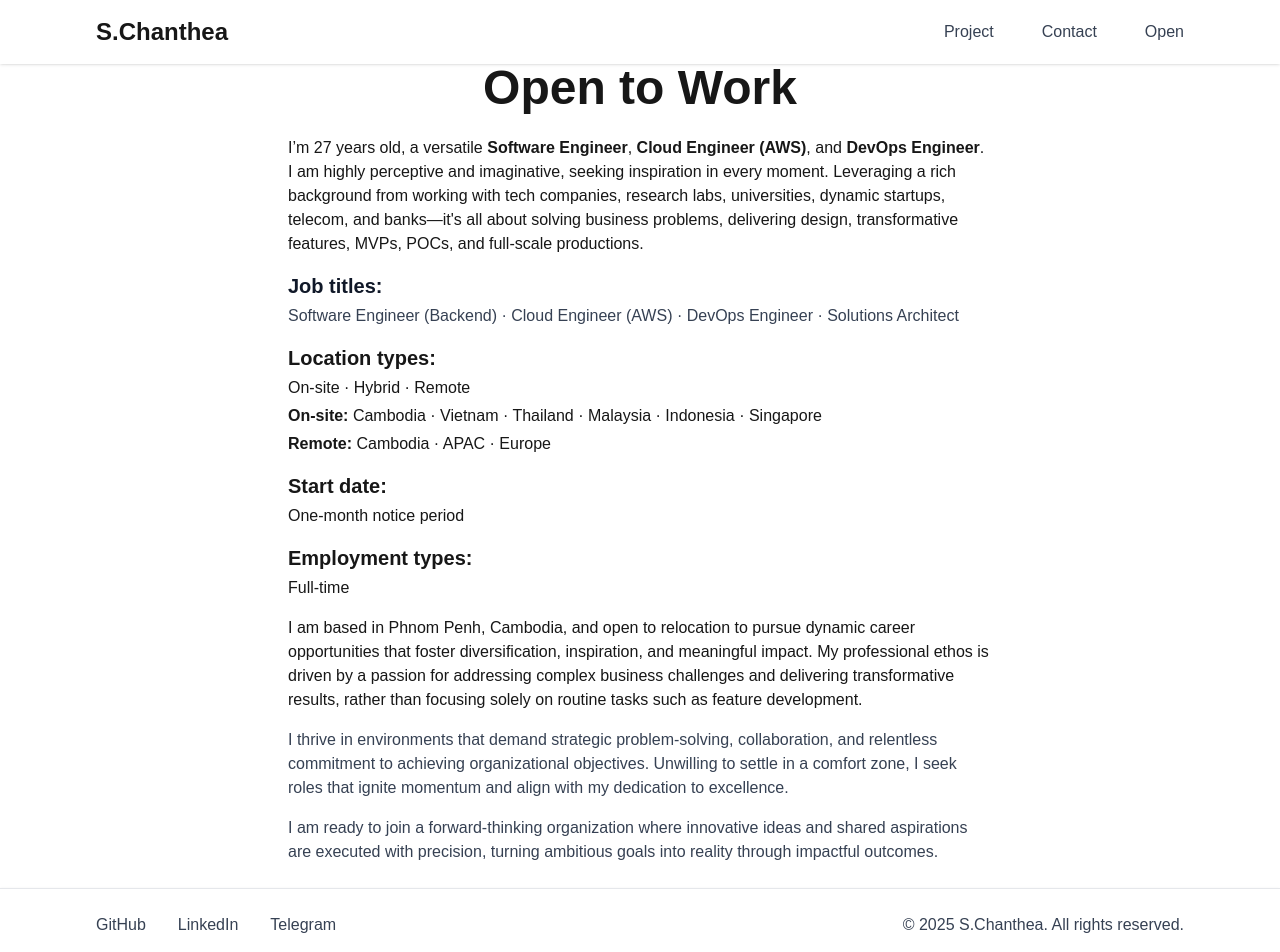
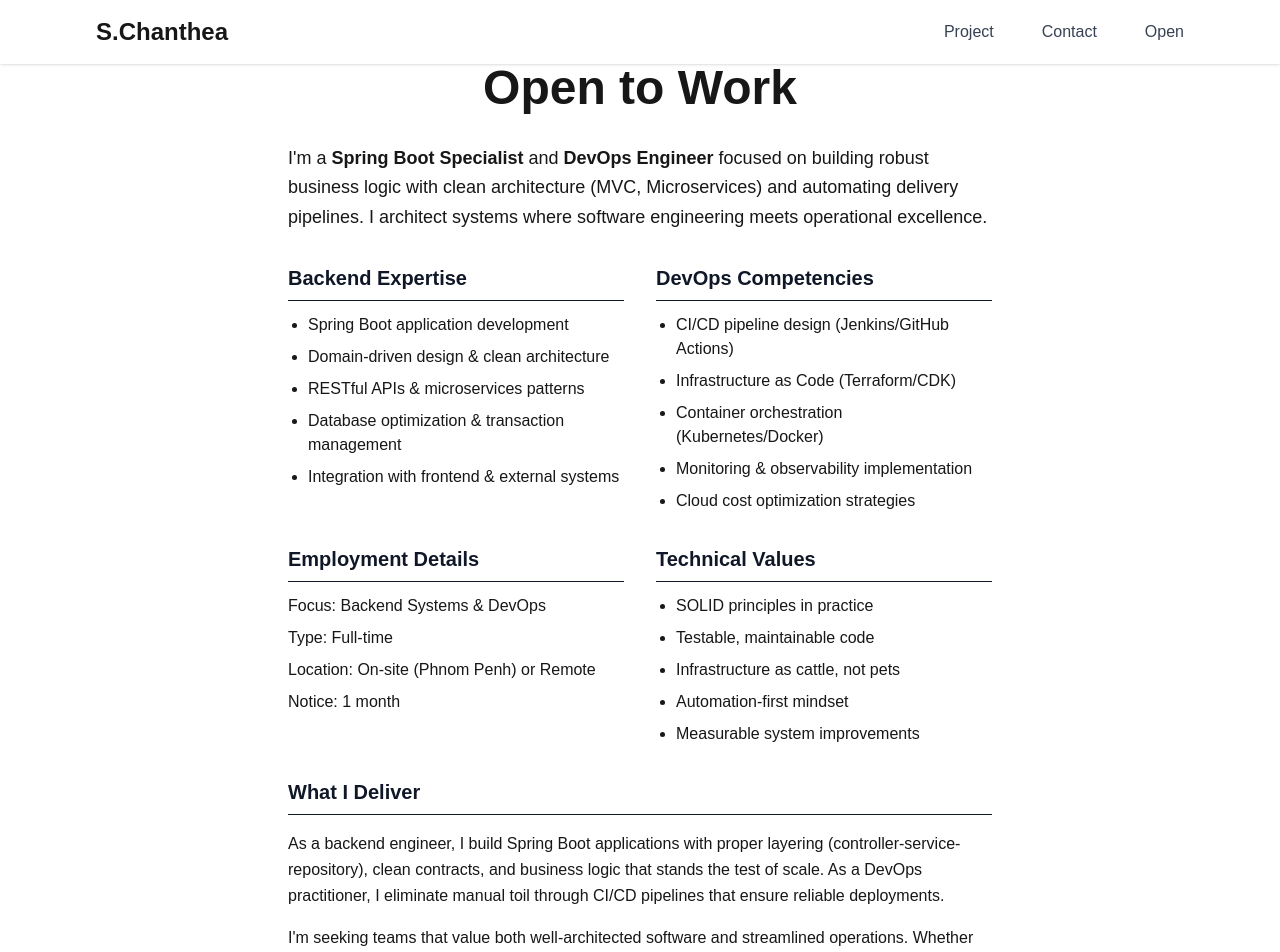
Before and after one commit to wh04m1-dev/sengchanthea, a Next.js app: page /open-to-work in a window 1280 px wide. Shown: the top 952 px of the page. Built offline with nearby package versions, Linux system fonts and the light colour scheme.

Commit message:
push to test

```diff
--- a/src/app/contact/page.tsx
+++ b/src/app/contact/page.tsx
@@ -31,7 +31,6 @@ export default function ContactPage() {
     <main className="min-h-[calc(100vh-200px)] flex items-center py-12 md:py-24">
       <section className="container mx-auto px-4 max-w-6xl">
         <div className="flex flex-col lg:flex-row gap-12 items-start p-8">
-
           <div className="lg:w-1/2">
             <h5 className="text-xl font-medium text-gray-500 mb-2">
               You want to say something?
@@ -52,7 +51,8 @@ export default function ContactPage() {
             </h2>
             <div className="space-y-4">
               {contacts.map((contact, index) => {
-                const IconComponent = iconComponents[contact.iconName as keyof IconComponents];
+                const IconComponent =
+                  iconComponents[contact.iconName as keyof IconComponents];
                 return (
                   <div
                     key={index}
--- a/src/app/open-to-work/page.tsx
+++ b/src/app/open-to-work/page.tsx
@@ -1,76 +1,108 @@
 export default function OpenToWork() {
   return (
     <section className="container mx-auto px-4 lg:px-24 max-w-4xl">
-      <h1 className="text-3xl sm:text-4xl lg:text-5xl font-bold mb-6 text-center">
+      <h1 className="text-3xl sm:text-4xl lg:text-5xl font-bold mb-8 text-center">
         Open to Work
       </h1>
 
-      <p className="mb-4">
-        I’m 27 years old, a versatile{" "}
-        <span className="font-semibold">Software Engineer</span>,
-        <span className="font-semibold"> Cloud Engineer (AWS)</span>, and
-        <span className="font-semibold"> DevOps Engineer</span>. I am highly
-        perceptive and imaginative, seeking inspiration in every moment.
-        Leveraging a rich background from working with tech companies, research
-        labs, universities, dynamic startups, telecom, and banks—it&apos;s all
-        about solving business problems, delivering design, transformative
-        features, MVPs, POCs, and full-scale productions.
-      </p>
+      <div className="space-y-8">
+        <div>
+          <p className="mb-4 text-lg leading-relaxed">
+            I&apos;m a{" "}
+            <span className="font-semibold">Spring Boot Specialist</span> and{" "}
+            <span className="font-semibold">DevOps Engineer</span> focused on
+            building robust business logic with clean architecture (MVC,
+            Microservices) and automating delivery pipelines. I architect
+            systems where software engineering meets operational excellence.
+          </p>
+        </div>
 
-      <div className="mb-4">
-        <h2 className="text-xl font-semibold text-gray-900 mb-1">
-          Job titles:
-        </h2>
-        <p className="text-gray-700">
-          Software Engineer (Backend) · Cloud Engineer (AWS) · DevOps Engineer ·
-          Solutions Architect
-        </p>
+        <div className="grid md:grid-cols-2 gap-8">
+          <div>
+            <h2 className="text-xl font-semibold mb-3 text-gray-900 border-b pb-2">
+              Backend Expertise
+            </h2>
+            <ul className="list-disc pl-5 space-y-2">
+              <li>Spring Boot application development</li>
+              <li>Domain-driven design & clean architecture</li>
+              <li>RESTful APIs & microservices patterns</li>
+              <li>Database optimization & transaction management</li>
+              <li>Integration with frontend & external systems</li>
+            </ul>
+          </div>
+
+          <div>
+            <h2 className="text-xl font-semibold mb-3 text-gray-900 border-b pb-2">
+              DevOps Competencies
+            </h2>
+            <ul className="list-disc pl-5 space-y-2">
+              <li>CI/CD pipeline design (Jenkins/GitHub Actions)</li>
+              <li>Infrastructure as Code (Terraform/CDK)</li>
+              <li>Container orchestration (Kubernetes/Docker)</li>
+              <li>Monitoring & observability implementation</li>
+              <li>Cloud cost optimization strategies</li>
+            </ul>
+          </div>
+        </div>
+
+        <div className="grid md:grid-cols-2 gap-8">
+          <div>
+            <h2 className="text-xl font-semibold mb-3 text-gray-900 border-b pb-2">
+              Employment Details
+            </h2>
+            <ul className="space-y-2">
+              <li>
+                <span className="font-medium">Focus:</span> Backend Systems &
+                DevOps
+              </li>
+              <li>
+                <span className="font-medium">Type:</span> Full-time
+              </li>
+              <li>
+                <span className="font-medium">Location:</span> On-site (Phnom
+                Penh) or Remote
+              </li>
+              <li>
+                <span className="font-medium">Notice:</span> 1 month
+              </li>
+            </ul>
+          </div>
+
+          <div>
+            <h2 className="text-xl font-semibold mb-3 text-gray-900 border-b pb-2">
+              Technical Values
+            </h2>
+            <ul className="list-disc pl-5 space-y-2">
+              <li>SOLID principles in practice</li>
+              <li>Testable, maintainable code</li>
+              <li>Infrastructure as cattle, not pets</li>
+              <li>Automation-first mindset</li>
+              <li>Measurable system improvements</li>
+            </ul>
+          </div>
+        </div>
+
+        <div className="space-y-4">
+          <h2 className="text-xl font-semibold text-gray-900 border-b pb-2">
+            What I Deliver
+          </h2>
+          <p className="leading-relaxed">
+            As a backend engineer, I build Spring Boot applications with proper
+            layering (controller-service-repository), clean contracts, and
+            business logic that stands the test of scale. As a DevOps
+            practitioner, I eliminate manual toil through CI/CD pipelines that
+            ensure reliable deployments.
+          </p>
+          <p className="leading-relaxed mt-4">
+            I&apos;m seeking teams that value both{" "}
+            <span className="font-medium">well-architected software</span> and{" "}
+            <span className="font-medium">streamlined operations</span>. Whether
+            it&apos;s implementing new microservices or automating their
+            deployment, I focus on solutions that drive business value through
+            technical excellence.
+          </p>
+        </div>
       </div>
-
-      <div className="mb-4">
-        <h2 className="text-xl font-semibold mb-1">Location types:</h2>
-        <p>On-site · Hybrid · Remote</p>
-        <p className="mt-1">
-          <span className="font-semibold">On-site:</span> Cambodia · Vietnam ·
-          Thailand · Malaysia · Indonesia · Singapore
-        </p>
-        <p className="mt-1">
-          <span className="font-semibold">Remote:</span> Cambodia · APAC ·
-          Europe
-        </p>
-      </div>
-
-      <div className="mb-4">
-        <h2 className="text-xl font-semibold mb-1">Start date:</h2>
-        <p>One-month notice period</p>
-      </div>
-
-      <div className="mb-4">
-        <h2 className="text-xl font-semibold mb-1">Employment types:</h2>
-        <p>Full-time</p>
-      </div>
-
-      <p className="mb-4">
-        I am based in Phnom Penh, Cambodia, and open to relocation to pursue
-        dynamic career opportunities that foster diversification, inspiration,
-        and meaningful impact. My professional ethos is driven by a passion for
-        addressing complex business challenges and delivering transformative
-        results, rather than focusing solely on routine tasks such as feature
-        development.
-      </p>
-
-      <p className="text-gray-700 mb-4">
-        I thrive in environments that demand strategic problem-solving,
-        collaboration, and relentless commitment to achieving organizational
-        objectives. Unwilling to settle in a comfort zone, I seek roles that
-        ignite momentum and align with my dedication to excellence.
-      </p>
-
-      <p className="text-gray-700 mb-6">
-        I am ready to join a forward-thinking organization where innovative
-        ideas and shared aspirations are executed with precision, turning
-        ambitious goals into reality through impactful outcomes.
-      </p>
     </section>
   );
 }
--- a/src/app/project/page.tsx
+++ b/src/app/project/page.tsx
@@ -1,199 +1,69 @@
 "use client";
 
-import { Autoplay } from "swiper/modules";
-import { Swiper, SwiperSlide } from "swiper/react";
-import Image from "next/image";
-import "swiper/css";
-import "swiper/css/autoplay";
-
-const CURRENT_JOB = {
-  position: "Full Time Server Side Developer",
-  company: "Beniten Co., LTD",
-  description:
-    "Developing web and API components for company projects with a focus on scalability and performance. Responsibilities include architecture design, database optimization, and implementing security best practices.",
-  achievements: [
-    "Improved API response times by 40% through query optimization",
-    "Implemented automated testing reducing production bugs by 30%",
-    "Led migration from REST to GraphQL for core services",
-  ],
-  startDate: "September 2023",
-  endDate: "Present",
-};
-
-const CurrentJobSection = () => (
-  <section className="w-full py-12 md:py-16 lg:py-20 bg-gray-50">
-    <div className="container mx-auto px-4 sm:px-6 lg:px-8 max-w-7xl">
-      <div className="grid grid-cols-1 lg:grid-cols-2 gap-8 items-center bg-white rounded-xl shadow-lg overflow-hidden">
-        {/* Text Content */}
-        <div className="p-8 md:p-10 lg:p-12 order-2 lg:order-1">
-          <span className="inline-block px-3 py-1 text-xs font-semibold tracking-wider text-green-800 bg-green-100 rounded-full mb-4 uppercase">
-            Current Position
-          </span>
-          <h2 className="text-2xl md:text-3xl lg:text-4xl font-bold text-gray-900 mb-2 leading-tight">
-            {CURRENT_JOB.position}
-          </h2>
-          <h3 className="text-xl md:text-2xl text-green-600 font-medium mb-4">
-            @ {CURRENT_JOB.company}
-          </h3>
-          <p className="text-gray-600 mb-6 text-base md:text-lg leading-relaxed">
-            {CURRENT_JOB.description}
-          </p>
-
-          <h4 className="text-lg font-semibold text-gray-800 mb-3">
-            Key Achievements:
-          </h4>
-          <ul className="space-y-3 mb-8">
-            {CURRENT_JOB.achievements.map((achievement, index) => (
-              <li key={index} className="flex items-start">
-                <span className="flex-shrink-0 mt-1 mr-3 text-green-500">
-                  <svg
-                    xmlns="http://www.w3.org/2000/svg"
-                    className="h-5 w-5"
-                    viewBox="0 0 20 20"
-                    fill="currentColor"
-                  >
-                    <path
-                      fillRule="evenodd"
-                      d="M10 18a8 8 0 100-16 8 8 0 000 16zm3.707-9.293a1 1 0 00-1.414-1.414L9 10.586 7.707 9.293a1 1 0 00-1.414 1.414l2 2a1 1 0 001.414 0l4-4z"
-                      clipRule="evenodd"
-                    />
-                  </svg>
-                </span>
-                <span className="text-gray-600 text-base">{achievement}</span>
-              </li>
-            ))}
-          </ul>
-
-          <div className="flex flex-col sm:flex-row items-start sm:items-center justify-between gap-4">
-            <span className="text-sm text-gray-500 font-medium">
-              {CURRENT_JOB.startDate} — {CURRENT_JOB.endDate}
-            </span>
-            <button
-              className="text-blue-600 hover:text-blue-800 font-medium flex items-center transition-colors group"
-              aria-label="Read more about current position"
-            >
-              Read more
-              <span className="ml-2 transition-transform group-hover:translate-x-1">
-                →
-              </span>
-            </button>
-          </div>
-        </div>
-
-        {/* Image */}
-        <div className="h-full min-h-[300px] md:min-h-[400px] relative order-1 lg:order-2">
-          <Image
-            src="/images/projects/p4/bg.jpg"
-            alt="Server Side Development at Beniten Co., LTD"
-            fill
-            className="object-cover"
-            priority
-            sizes="(max-width: 1024px) 100vw, 50vw"
-          />
-          <div className="absolute inset-0 bg-gradient-to-r from-white via-white/70 to-transparent lg:bg-gradient-to-l" />
-        </div>
-      </div>
-    </div>
-  </section>
-);
-
-const TECH_STACK = [
+export default function ProjectsPage() {
+  const projects = [
     {
-    name: "Next.js",
-    imgSrc: "/images/nextjs-logo.png",
+      title: "Web API",
+      subtitle: "Serverless TypeScript",
+      description: "RESTful API via Lambda",
+      tags: ["Lambda", "MySQL", "RESTful API"],
     },
     {
-    name: "React",
-    imgSrc: "/images/react-logo.png",
+      title: "Web App",
+      subtitle: "Book GraphQL",
+      description: "Book Management App",
+      tags: ["React", "TS", "GraphQL API", "MongoDB"],
     },
     {
-    name: "Tailwind CSS",
-    imgSrc: "/images/tailwindcss-logo.png",
+      title: "iOS, Web App",
+      subtitle: "Randevoo",
+      description: "Online Reservation Platform",
+      tags: ["React", "TS", "Swift", "GCP", "Algolia"],
     },
     {
-    name: "TypeScript",
-    imgSrc: "/images/typescript-logo.png",
-  },
-  {
-    name: "Node.js",
-    imgSrc: "/images/nodejs-logo.png",
-  },
-  {
-    name: "Express",
-    imgSrc: "/images/express-logo.png",
+      title: "UX/UI Design",
+      subtitle: "Blockchain",
+      description: "Blockchain",
+      tags: [],
     },
   ];
 
-const TechCard = ({ tech }: { tech: { name: string; imgSrc: string } }) => (
-  <div className="flex flex-col items-center p-6 bg-white rounded-xl shadow-sm hover:shadow-md transition-all duration-300 h-full border border-gray-100">
-    <div className="w-16 h-16 relative mb-4">
-      <Image
-        src={tech.imgSrc}
-        alt={tech.name}
-        fill
-        className="object-contain"
-        sizes="64px"
-        priority={tech.name === "Next.js"}
-      />
-    </div>
-    <span className="text-gray-800 font-medium">{tech.name}</span>
-  </div>
-);
+  return (
+    <div className="bg-white min-h-screen py-12 px-4 sm:px-6 lg:px-8">
+      <div className="max-w-4xl mx-auto">
+        <h1 className="text-3xl font-bold text-gray-900 mb-8">
+          FEATURED PROJECTS
+        </h1>
 
-const TechStackSection = () => (
-  <section className="container mx-auto px-4">
-    <div className="text-center mb-12">
-      <h2 className="text-3xl font-bold text-gray-900 mb-4">My Tech Stack</h2>
-      <p className="text-gray-600 max-w-2xl mx-auto">
-        Technologies I work with daily to build robust applications
-      </p>
+        <div className="grid grid-cols-1 md:grid-cols-2 gap-6">
+          {projects.map((project, index) => (
+            <div
+              key={index}
+              className="border border-gray-200 rounded-lg p-6 hover:shadow-md transition-shadow duration-300"
+            >
+              <div className="mb-4">
+                <h2 className="text-xl font-semibold text-gray-800">
+                  {project.title}
+                </h2>
+                <h3 className="text-lg text-gray-600">{project.subtitle}</h3>
+                <p className="text-gray-500 mt-1">{project.description}</p>
               </div>
 
-    <Swiper
-      modules={[Autoplay]}
-      spaceBetween={24}
-      slidesPerView={2}
-      autoplay={{
-        delay: 1500,
-        pauseOnMouseEnter: true,
-        disableOnInteraction: false,
-      }}
-      loop={true}
-      breakpoints={{
-        640: { slidesPerView: 3 },
-        768: { slidesPerView: 4 },
-        1024: { slidesPerView: 5 },
-      }}
-      className="!pb-12"
+              {project.tags.length > 0 && (
+                <div className="flex flex-wrap gap-2 mt-4">
+                  {project.tags.map((tag, tagIndex) => (
+                    <span
+                      key={tagIndex}
+                      className="inline-flex items-center px-3 py-1 rounded-full text-xs font-medium bg-gray-100 text-gray-800"
                     >
-      {TECH_STACK.map((tech, index) => (
-        <SwiperSlide key={index}>
-          <TechCard tech={tech} />
-        </SwiperSlide>
+                      {tag}
+                    </span>
                   ))}
-    </Swiper>
-  </section>
-);
-
-const Disclaimer = () => (
-  <section className="py-8 text-center">
-    <p className="text-gray-700 text-sm sm:text-base">
-      This portfolio is for demonstration purposes only. All projects and
-      information are subject to change.
-    </p>
-  </section>
-);
-
-export default function ProjectsPage() {
-  return (
-    <div className="bg-white min-h-screen">
-      <div className="container mx-auto px-4 sm:px-6 lg:px-8 py-8">
-        <h1 className="text-3xl md:text-4xl font-bold text-gray-900 mb-8">
-          Professional Experience
-        </h1>
-        <CurrentJobSection />
-        <TechStackSection />
-        <Disclaimer />
+                </div>
+              )}
+            </div>
+          ))}
+        </div>
       </div>
     </div>
   );
```
Also changed, not shown: src/app/page.tsx (+0 -40 lines), src/data/capabilities.ts (deleted, +0 -37 lines), src/data/techs.ts (deleted). Lines whose indentation alone changed are shown as unchanged.
